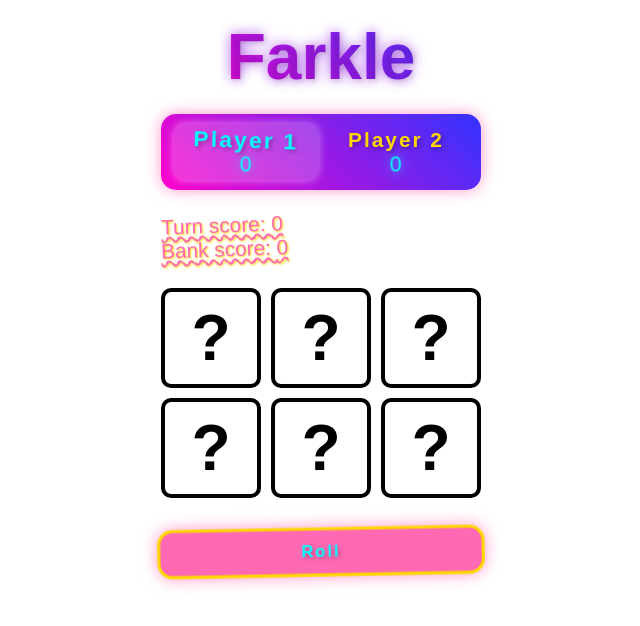
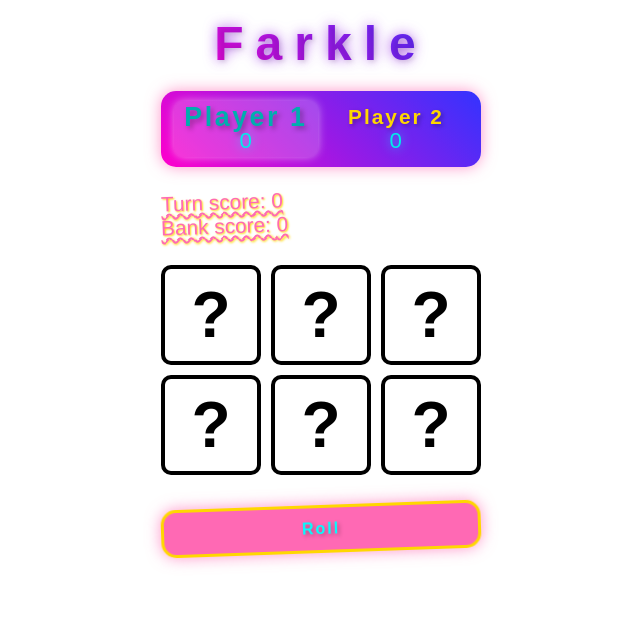
Before and after one commit to evelynmbart/farkle, a React (Vite) app: page / in a window 1280 px wide. Shown: the top 626 px of the page, without its empty margins (319-959 px from the left). Built offline with nearby package versions, Linux system fonts and the light colour scheme.

Commit message:
style tweaks

```diff
--- a/src/App.tsx
+++ b/src/App.tsx
@@ -182,10 +182,11 @@ const Content = styled.div`
 `;
 
 const FarkleTitle = styled.h1`
-  font-size: 4rem;
+  font-size: 3rem;
+  letter-spacing: 12px;
   font-weight: bold;
   text-align: center;
-  margin: 20px 0 0;
+  margin: 16px 0 0;
   background: linear-gradient(45deg, #ff00cc, #3333ff);
   -webkit-background-clip: text;
   -webkit-text-fill-color: transparent;
@@ -319,32 +320,15 @@ const RollButton = styled.button`
     cursor: not-allowed !important;
     opacity: 0.7;
   }
-
-  animation: pulse 3s infinite alternate;
-
-  @keyframes pulse {
-    from {
-      transform: scale(1) rotate(-2deg);
-    }
-    to {
-      transform: scale(1.1) rotate(2deg);
-    }
-  }
 `;
 
 const CompleteTurnButton = styled(RollButton)`
   background-color: #00ced1;
   border-color: #ffd700;
+  transform: rotate(2deg);
 
   &:hover {
     background-color: #40e0d0;
-  }
-
-  animation: wiggle 3s infinite alternate;
-
-  @keyframes wiggle {
-    0% { transform: rotate(-3deg); }
-    50% { transform: rotate(3deg); }
-    100% { transform: rotate(-3deg); }
+    transform: rotate(-2deg) scale(1.05);
   }
 `;
```
